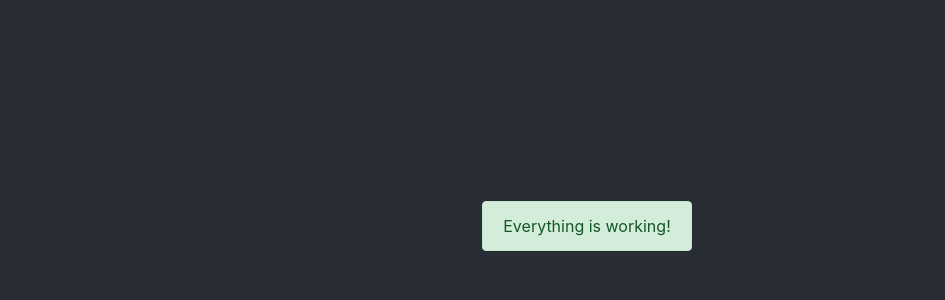
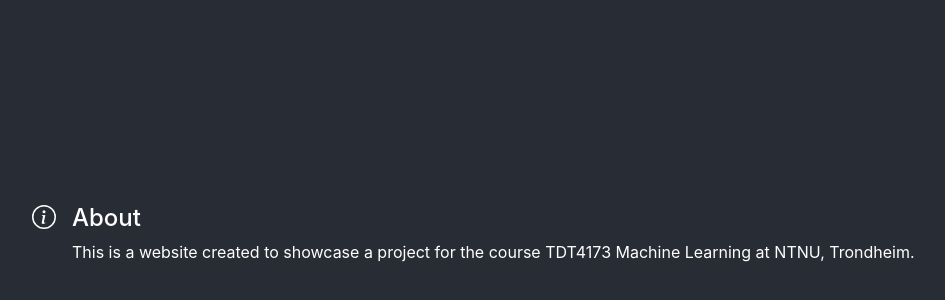
Before and after one commit to kamidtli/tdt4173-website, a React (Create React App) app: page / in a window 1280 px wide. Shown: the part 166-466 px from the top of the page, without its empty margins (53-998 px from the left). Built offline with nearby package versions, Linux system fonts and the light colour scheme.

Commit message:
Add about section

```diff
--- a/package.json
+++ b/package.json
@@ -14,6 +14,7 @@
     "bootstrap": "^4.5.3",
     "react": "^17.0.0",
     "react-dom": "^17.0.0",
+    "react-icons": "^3.11.0",
     "react-scripts": "3.4.4",
     "reactstrap": "^8.6.0",
     "typescript": "~3.7.2"
--- a/src/App.css
+++ b/src/App.css
@@ -1,9 +1,9 @@
 .App {
-  text-align: center;
   background-color: #282c34;
   min-height: 100vh;
   display: flex;
   flex-direction: column;
   align-items: center;
   justify-content: center;
+  color: white;
 }
--- a/src/App.tsx
+++ b/src/App.tsx
@@ -1,11 +1,13 @@
 import React from 'react';
 import './App.css';
-import { Alert } from 'reactstrap';
+import About from './components/About';
 
 function App() {
   return (
     <div className="App">
-      <Alert color="success">Everything is working!</Alert>
+      <div className="container">
+        <About />
+      </div>
     </div>
   );
 }
--- /dev/null
+++ b/src/components/About.tsx
@@ -0,0 +1,19 @@
+import React from 'react';
+import { Media } from 'reactstrap';
+import { BsInfoCircle } from 'react-icons/bs';
+
+export default function About() {
+  return (
+    <Media>
+      <Media left className="pr-3">
+        <BsInfoCircle size={24}/>
+      </Media>
+      <Media body>
+        <Media heading>
+          About
+        </Media>
+        This is a website created to showcase a project for the course TDT4173 Machine Learning at NTNU, Trondheim.
+      </Media>
+    </Media>
+  )
+}
```
Also changed, not shown: 1 other file (tests, documents, lock files or other folders).
